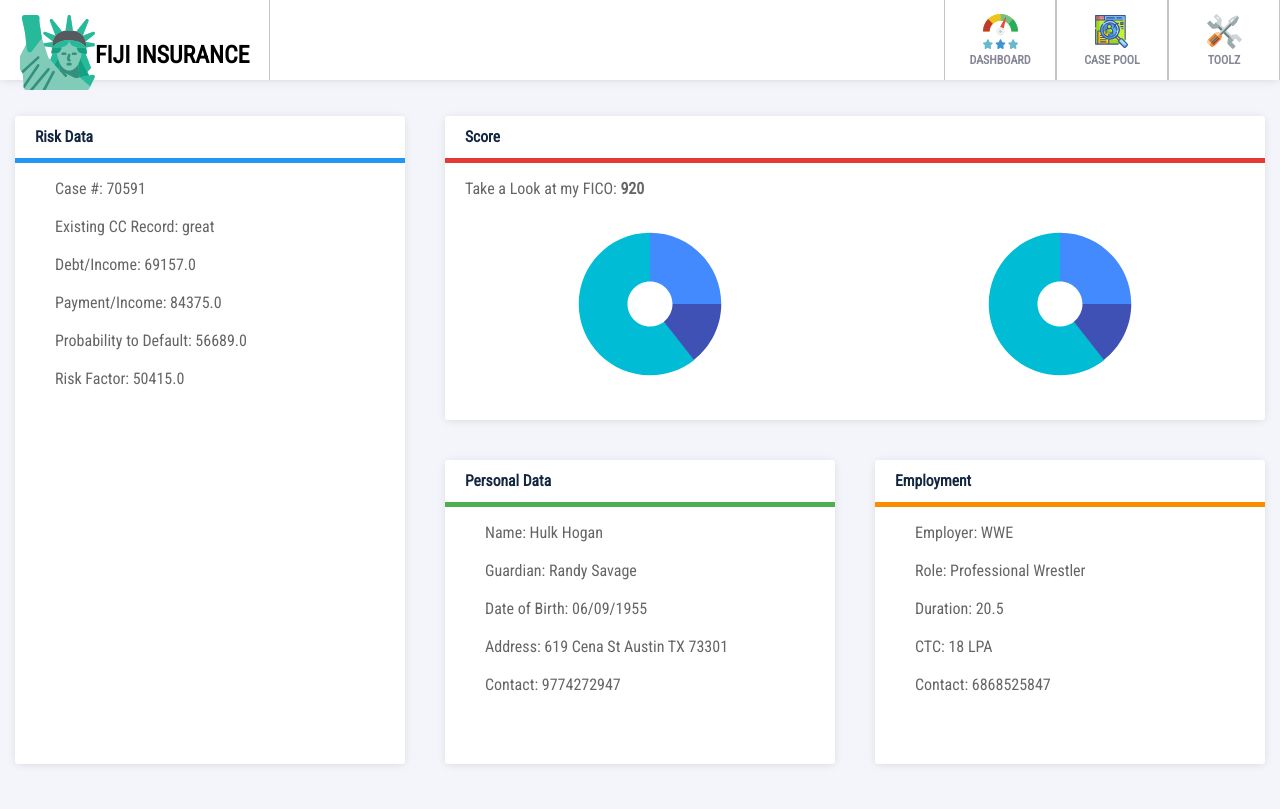
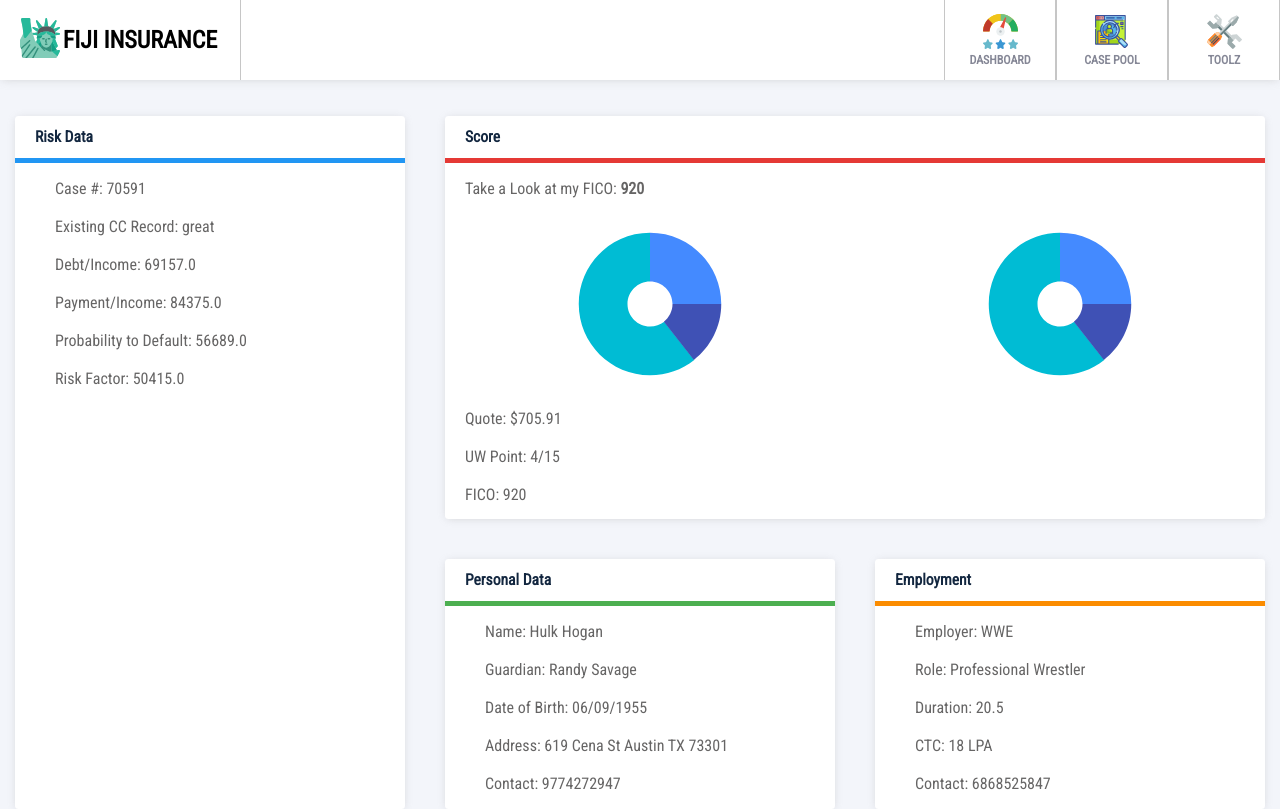
Before and after one commit to ashhkim/javaAPI, an Angular app: page / in a window 1280 px wide. Built offline with nearby package versions, Linux system fonts and the light colour scheme.

Commit message:
frick u ashley

```diff
--- a/src/app/app.component.html
+++ b/src/app/app.component.html
@@ -6,7 +6,9 @@
               <div id="logo-holder">
                   <img id ="real-logo" src="./assets/images/statue-of-liberty.svg">
               </div>
-              <p>Fiji Insurance</p>
+              <div id="title-holder">
+                  <p>Fiji Insurance</p>
+              </div>
           </div>
       </a>
       <ul id="real-nav-bar">
@@ -50,6 +52,7 @@
         <div id="risk-data-wrap" class="inner-detail-box">
             <div class="title-wrap">
                 <h2 class="section-title">Risk Data</h2>
+                <!-- <p>Click on card for details</p> -->
             </div>
 
             <div class="risk-data-sect-details">
--- a/src/app/app.component.scss
+++ b/src/app/app.component.scss
@@ -61,6 +61,10 @@
        box-shadow: 0 1px 9px -2px rgba(161, 161, 161, .45);
   }
 
+  #nav-logo-redirect{
+      width: 15px;
+  }
+
   #real-nav-bar{
       display: flex;
       flex-direction: row;
@@ -94,28 +98,50 @@
       background-color:rgb(235, 232, 232);
   }
 
-  #logo-holder #real-logo{
-      width:75px;
-      height:75px;
-  }
+//   #logo-holder #real-logo{
+//       width:75px;
+//       height:75px;
+//   }
+
+ #logo-holder{
+     width:20%;
+     height: 100%;
+ }
+
+ #logo-holder #real-logo{
+     height: 100%;
+     width:100%;
+ }
+
+ #title-holder{
+    width: 80%;
+    height:100%;
+ }
 
   #nav-logo{
-      /* background:#fdf4f4; */
+      display: flex;
+      justify-content: center;
+      align-items: center;
+
       height:100%;
       border-right:.5px solid rgba(141, 141, 141, 0.5);
   }
 
   #logo-wrap-redirect{
+      width: 200px;
+
       display:flex;
       justify-content: center;
       align-items: center;
 
       flex-direction: row;
 
-      padding: 15px 20px;
+      padding: 10px 20px;
   }
 
+
   #logo-wrap-redirect p{
+
       text-align: center;
       font-size: 1.5rem;
       margin:0;
--- a/src/app/score/score.component.html
+++ b/src/app/score/score.component.html
@@ -9,10 +9,10 @@
     </div>
 </div>
 
-<!-- <ul *ngFor="let employee of employees">
+<ul *ngFor="let employee of employee_score">
     <li>Quote: {{employee.quote}}</li>
     <br>
     <li>UW Point: {{employee.uwPointNumer}}/{{employee.uwPointDenom}}</li>
     <br>
     <li>FICO: {{employee.ficoScore}}</li>
-</ul> -->
+</ul>
```
